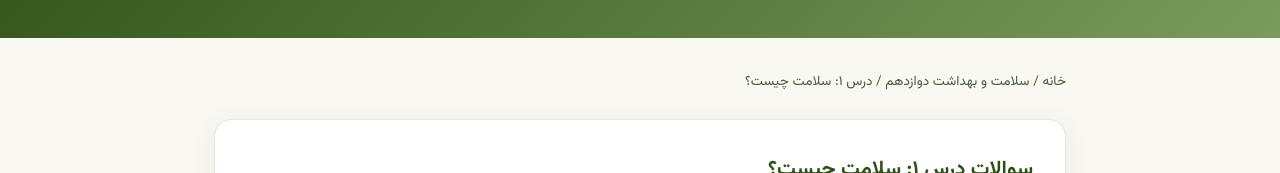
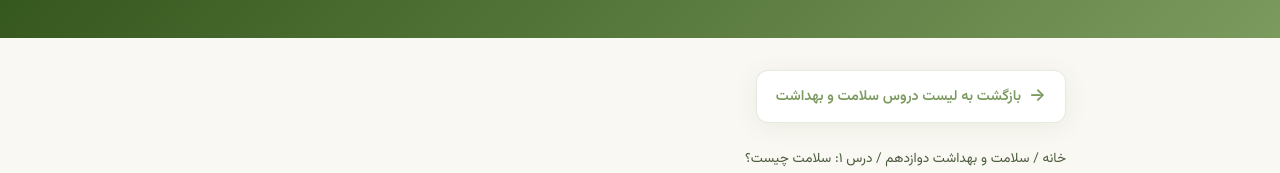
Before and after one commit to pejhanbio-cmd/Biology.pejhan, a React (Vite) app: page /health/lesson/1 in a window 1280 px wide. Shown: the part 229-402 px from the top of the page. Built offline with nearby package versions, Linux system fonts and the light colour scheme; the HTML template or start-up script is replaced by a standard one.

Commit message:
Update HealthLessonPage.jsx

```diff
--- a/src/pages/HealthLessonPage.jsx
+++ b/src/pages/HealthLessonPage.jsx
@@ -1,5 +1,6 @@
 import { useParams, Link, Navigate } from 'react-router-dom'
 import { healthBook } from '../data/content.js'
+import BackButton from '../components/BackButton.jsx'
 
 export default function HealthLessonPage() {
   const { lessonId } = useParams()
@@ -15,6 +16,8 @@ export default function HealthLessonPage() {
       </div>
 
       <div className="container">
+        <BackButton to="/course/health" label="بازگشت به لیست دروس سلامت و بهداشت" />
+
         <div className="breadcrumb">
           <Link to="/">خانه</Link> /{' '}
           <Link to="/course/health">{healthBook.title}</Link> /{' '}
```
